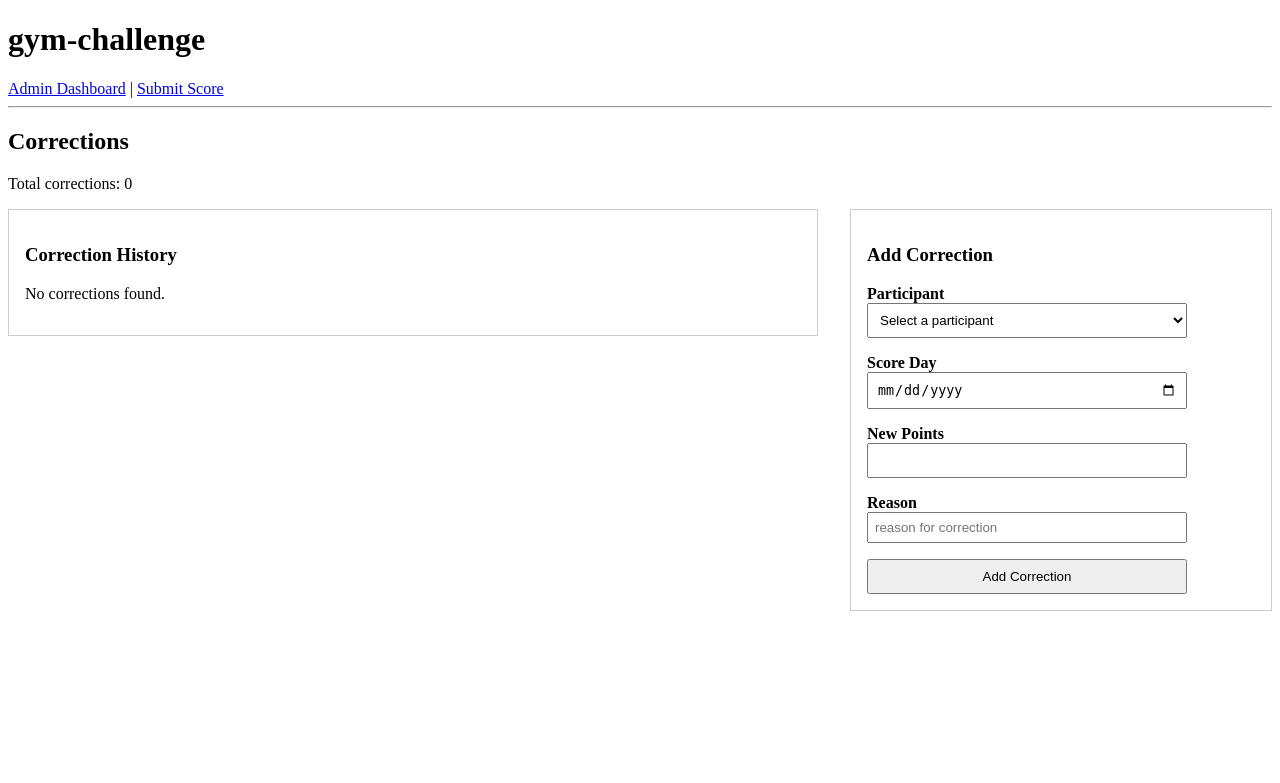
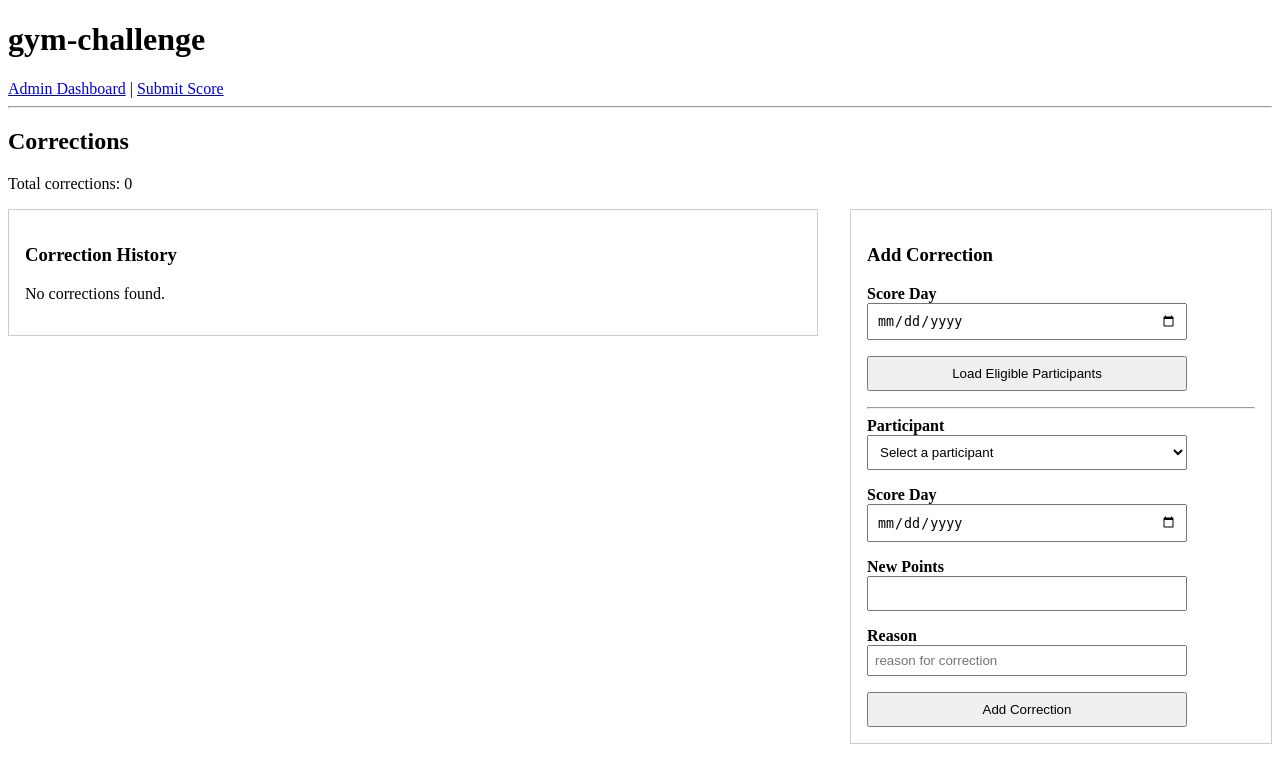
Before and after one commit to mustavo-dev/gym-challenge, a Flask app: page /admin/corrections in a window 1280 px wide. Shown: the top 783 px of the page. Run offline with Flask 3, Linux system fonts and the light colour scheme.

Commit message:
feat: add score day filter flow to corrections page

```diff
--- a/src/ui/routes/admin_routes.py
+++ b/src/ui/routes/admin_routes.py
@@ -279,6 +279,7 @@ def corrections_page():
         corrections=corrections,
         participant_choices=participant_choices,
         total=len(corrections),
+        score_day_value=score_day_value,
     )
 
 
--- a/src/ui/templates/admin/corrections.html
+++ b/src/ui/templates/admin/corrections.html
@@ -33,6 +33,24 @@
 
 <h3>Add Correction</h3>
 
+<form method="get">
+  <div>
+    <label for="score_day_filter">Score Day</label><br>
+    <input
+      id="score_day_filter"
+      name="score_day"
+      type="date"
+      value="{{ score_day_value }}"
+    >
+  </div>
+
+  <div>
+    <button type="submit">Load Eligible Participants</button>
+  </div>
+</form>
+
+<hr>
+
 <form method="post">
   <div>
     <label for="participant_id">Participant</label><br>
@@ -48,7 +66,7 @@
 
   <div>
     <label for="score_day">Score Day</label><br>
-    <input id="score_day" name="score_day" type="date">
+    <input id="score_day" name="score_day" type="date" value="{{ score_day_value }}">
   </div>
 
   <div>
```
Also changed, not shown: tests/test_ui_alpha_regressions.py (+17 -0 lines).
